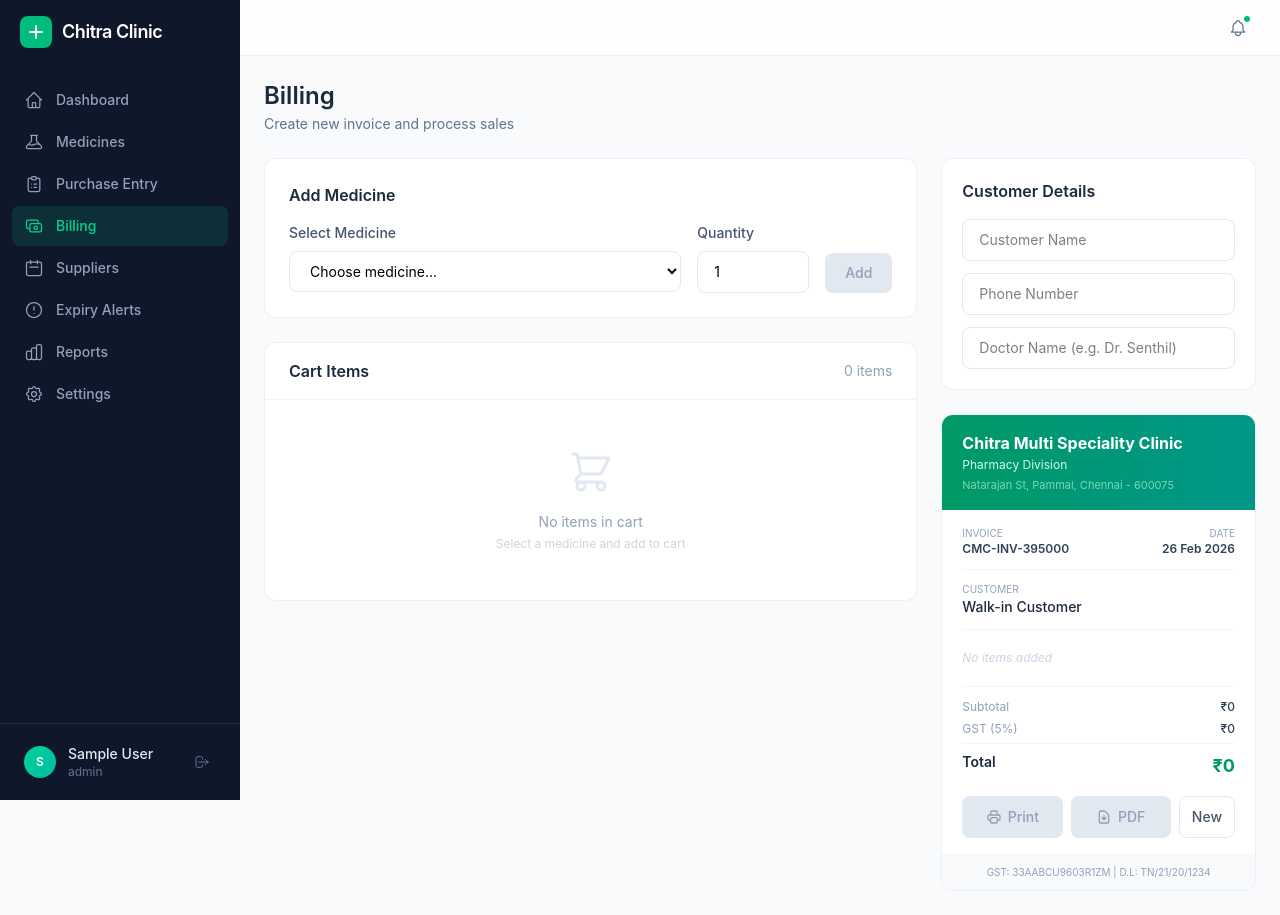
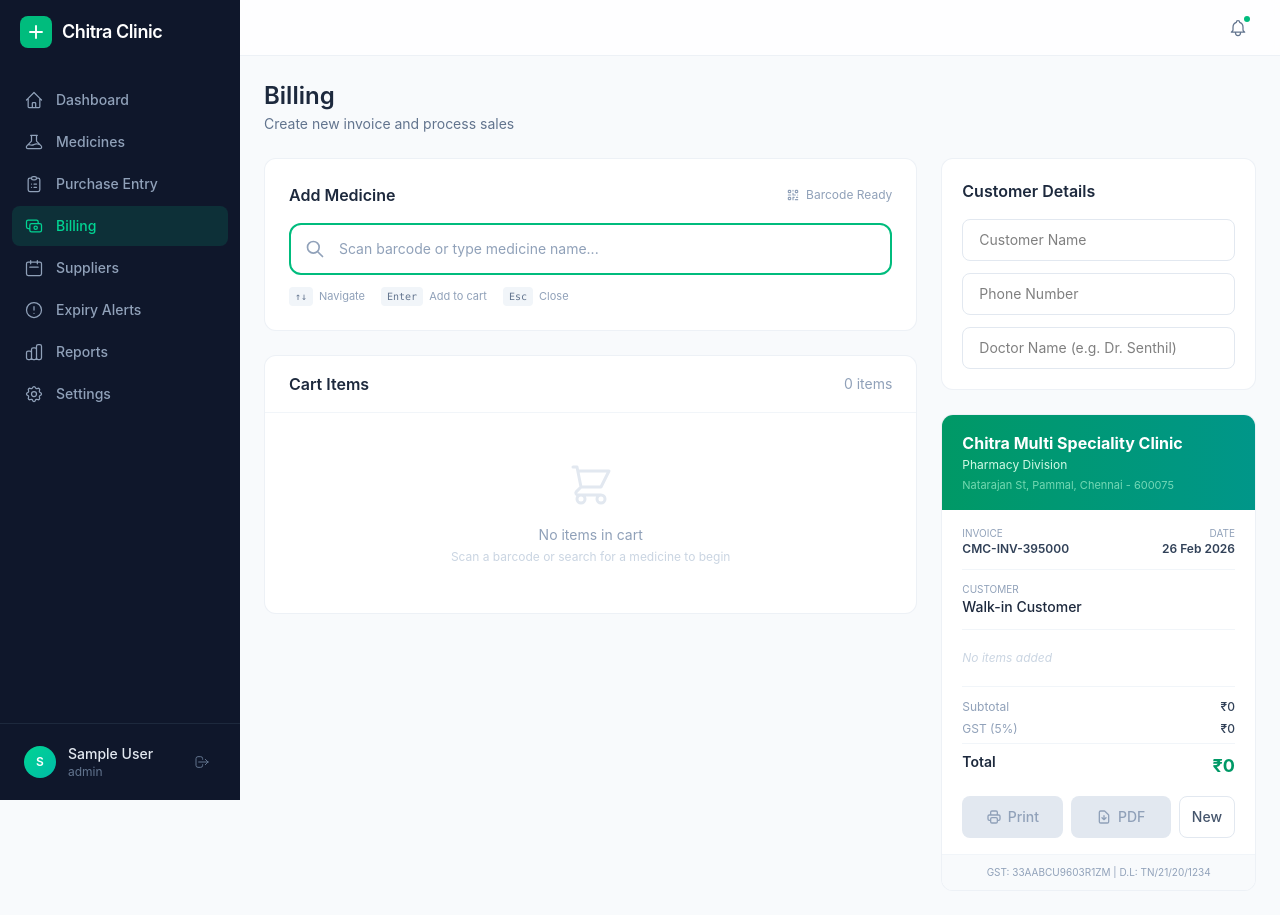
Before and after one commit to SKR-karthick/Pharmacy-inventory, a React (Vite) app: page /billing in a window 1280 px wide. Built offline with nearby package versions, Linux system fonts and the light colour scheme; sample sign-in values are in the browser's storage.

Commit message:
feat: POS-style searchable billing with barcode support

```diff
--- a/src/pages/Billing.jsx
+++ b/src/pages/Billing.jsx
@@ -1,45 +1,195 @@
-import { useState, useRef } from 'react'
+import { useState, useRef, useEffect } from 'react'
 import { useMedicines } from '../context/MedicinesContext'
+
+// --- Helper Functions ---
+function findMedicine(medicines, query) {
+  const q = query.toLowerCase().trim()
+  if (!q) return []
+  return medicines.filter(m =>
+    m.name.toLowerCase().includes(q) ||
+    (m.barcode && m.barcode.includes(q))
+  )
+}
+
+function findByBarcode(medicines, barcode) {
+  return medicines.find(m => m.barcode === barcode) || null
+}
+
+// --- Toast Component ---
+function BillingToast({ message, type, onClose }) {
+  useEffect(() => {
+    const t = setTimeout(onClose, 2500)
+    return () => clearTimeout(t)
+  }, [onClose])
+
+  const styles = {
+    success: 'bg-emerald-50 border-emerald-200 text-emerald-800',
+    error: 'bg-rose-50 border-rose-200 text-rose-800',
+    warning: 'bg-amber-50 border-amber-200 text-amber-800',
+  }
+  const icons = {
+    success: 'M9 12l2 2 4-4m6 2a9 9 0 11-18 0 9 9 0 0118 0z',
+    error: 'M10 14l2-2m0 0l2-2m-2 2l-2-2m2 2l2 2m7-2a9 9 0 11-18 0 9 9 0 0118 0z',
+    warning: 'M12 9v2m0 4h.01m-6.938 4h13.856c1.54 0 2.502-1.667 1.732-3L13.732 4c-.77-1.333-2.694-1.333-3.464 0L3.34 16c-.77 1.333.192 3 1.732 3z',
+  }
+
+  return (
+    <div className={`fixed top-6 right-6 z-50 flex items-center gap-2.5 px-4 py-3 rounded-xl shadow-lg border animate-slide-in ${styles[type] || styles.success}`}>
+      <svg className="w-5 h-5 flex-shrink-0" fill="none" stroke="currentColor" viewBox="0 0 24 24">
+        <path strokeLinecap="round" strokeLinejoin="round" strokeWidth={2} d={icons[type] || icons.success} />
+      </svg>
+      <span className="text-sm font-medium">{message}</span>
+    </div>
+  )
+}
 
 export default function Billing() {
   const { medicines } = useMedicines()
-  const medicinesList = medicines.map(m => ({ id: m.id, name: m.name, price: m.sellingPrice, stock: m.quantity }))
-  const [selectedMedicine, setSelectedMedicine] = useState('')
-  const [quantity, setQuantity] = useState(1)
+  const medicinesList = medicines.map(m => ({ id: m.id, name: m.name, barcode: m.barcode, price: m.sellingPrice, stock: m.quantity, category: m.category }))
+
+  // POS search state
+  const [searchInput, setSearchInput] = useState('')
+  const [suggestions, setSuggestions] = useState([])
+  const [highlightIndex, setHighlightIndex] = useState(-1)
+  const [showSuggestions, setShowSuggestions] = useState(false)
+  const searchRef = useRef(null)
+
+  // Cart & customer state
   const [cartItems, setCartItems] = useState([])
   const [customerName, setCustomerName] = useState('')
   const [customerPhone, setCustomerPhone] = useState('')
   const [doctorName, setDoctorName] = useState('')
   const invoiceRef = useRef(null)
 
-  const handleAddToCart = () => {
-    if (!selectedMedicine) return
+  // Toast state
+  const [toast, setToast] = useState(null)
+  const showToast = (message, type = 'success') => setToast({ message, type, key: Date.now() })
 
-    const medicine = medicinesList.find(m => m.id === parseInt(selectedMedicine))
+  // Auto-focus search on mount
+  useEffect(() => {
+    searchRef.current?.focus()
+  }, [])
+
+  // --- Search & Filter ---
+  const handleSearchChange = (e) => {
+    const value = e.target.value
+    setSearchInput(value)
+
+    if (value.trim().length > 0) {
+      const results = findMedicine(medicinesList, value)
+      setSuggestions(results)
+      setShowSuggestions(true)
+      setHighlightIndex(results.length > 0 ? 0 : -1)
+    } else {
+      setSuggestions([])
+      setShowSuggestions(false)
+      setHighlightIndex(-1)
+    }
+  }
+
+  // --- Add to Cart Logic ---
+  const addToCart = (medicine) => {
     if (!medicine) return
+
+    if (medicine.stock <= 0) {
+      showToast(`${medicine.name} — Out of stock!`, 'error')
+      clearAndRefocus()
+      return
+    }
 
     const existingItem = cartItems.find(item => item.id === medicine.id)
 
     if (existingItem) {
       setCartItems(cartItems.map(item =>
         item.id === medicine.id
-          ? { ...item, qty: item.qty + quantity, total: (item.qty + quantity) * item.price }
+          ? { ...item, qty: item.qty + 1, total: (item.qty + 1) * item.price }
           : item
       ))
+      showToast(`${medicine.name} — Qty increased to ${existingItem.qty + 1}`, 'success')
     } else {
       setCartItems([...cartItems, {
         id: medicine.id,
         name: medicine.name,
-        qty: quantity,
+        qty: 1,
         price: medicine.price,
-        total: quantity * medicine.price
+        total: medicine.price
       }])
+      showToast(`${medicine.name} — Added to cart ✓`, 'success')
     }
 
-    setSelectedMedicine('')
-    setQuantity(1)
+    clearAndRefocus()
   }
 
+  const clearAndRefocus = () => {
+    setSearchInput('')
+    setSuggestions([])
+    setShowSuggestions(false)
+    setHighlightIndex(-1)
+    setTimeout(() => searchRef.current?.focus(), 50)
+  }
+
+  // --- Barcode Scan Handler ---
+  const handleBarcodeScan = (input) => {
+    const barcode = input.trim()
+    const medicine = findByBarcode(medicinesList, barcode)
+
+    if (medicine) {
+      addToCart(medicine)
+    } else {
+      showToast(`Barcode "${barcode}" — Medicine not found`, 'error')
+      clearAndRefocus()
+    }
+  }
+
+  // --- Keyboard Navigation ---
+  const handleKeyDown = (e) => {
+    if (e.key === 'ArrowDown') {
+      e.preventDefault()
+      if (suggestions.length > 0) {
+        setHighlightIndex(prev => Math.min(prev + 1, suggestions.length - 1))
+      }
+    } else if (e.key === 'ArrowUp') {
+      e.preventDefault()
+      if (suggestions.length > 0) {
+        setHighlightIndex(prev => Math.max(prev - 1, 0))
+      }
+    } else if (e.key === 'Enter') {
+      e.preventDefault()
+      const value = searchInput.trim()
+
+      // Check if it looks like a barcode (long numeric string)
+      if (/^\d{8,}$/.test(value)) {
+        handleBarcodeScan(value)
+        return
+      }
+
+      // If a suggestion is highlighted, add it
+      if (highlightIndex >= 0 && suggestions[highlightIndex]) {
+        addToCart(suggestions[highlightIndex])
+        return
+      }
+
+      // If exactly one match, auto-add
+      if (suggestions.length === 1) {
+        addToCart(suggestions[0])
+        return
+      }
+
+      // If input matches a barcode exactly
+      if (value.length > 0) {
+        const barcodeMatch = findByBarcode(medicinesList, value)
+        if (barcodeMatch) {
+          addToCart(barcodeMatch)
+          return
+        }
+      }
+    } else if (e.key === 'Escape') {
+      setShowSuggestions(false)
+      setHighlightIndex(-1)
+    }
+  }
+
+  // --- Cart Operations ---
   const updateQuantity = (id, change) => {
     setCartItems(cartItems.map(item => {
       if (item.id === id) {
@@ -58,6 +208,7 @@ export default function Billing() {
   const gst = Math.round(subtotal * 0.05)
   const total = subtotal + gst
 
+  // --- Print ---
   const handlePrint = () => {
     const printWindow = window.open('', '_blank')
     printWindow.document.write(`
@@ -73,7 +224,6 @@ export default function Billing() {
           .header h2 { font-size: 14px; color: #475569; font-weight: 500; margin-top: 2px; }
           .header p { font-size: 11px; color: #64748b; margin-top: 4px; }
           .info-row { display: flex; justify-content: space-between; margin-bottom: 15px; }
-          .info-block { }
           .info-block p { margin-bottom: 3px; }
           .info-block .label { color: #64748b; font-size: 11px; }
           .info-block .value { font-weight: 600; }
@@ -157,7 +307,7 @@ export default function Billing() {
 
   const handleGenerateInvoice = () => {
     if (cartItems.length === 0) {
-      alert('Please add items to cart')
+      showToast('Please add items to cart first', 'warning')
       return
     }
     handlePrint()
@@ -168,10 +318,14 @@ export default function Billing() {
     setCustomerName('')
     setCustomerPhone('')
     setDoctorName('')
+    clearAndRefocus()
   }
 
   return (
     <div className="space-y-6">
+      {/* Toast */}
+      {toast && <BillingToast key={toast.key} message={toast.message} type={toast.type} onClose={() => setToast(null)} />}
+
       {/* Header */}
       <div>
         <h1 className="text-2xl font-semibold text-slate-800">Billing</h1>
@@ -179,46 +333,104 @@ export default function Billing() {
       </div>
 
       <div className="grid grid-cols-1 lg:grid-cols-3 gap-6">
-        {/* Left Column - Add Medicine & Cart */}
+        {/* Left Column - POS Search & Cart */}
         <div className="lg:col-span-2 space-y-6">
-          {/* Add Medicine Section */}
+          {/* POS Search Input */}
           <div className="bg-white rounded-xl p-6 border border-slate-200/60">
-            <h2 className="text-base font-semibold text-slate-800 mb-4">Add Medicine</h2>
-            <div className="flex gap-4">
-              <div className="flex-1">
-                <label className="block text-sm font-medium text-slate-600 mb-2">Select Medicine</label>
-                <select
-                  value={selectedMedicine}
-                  onChange={(e) => setSelectedMedicine(e.target.value)}
-                  className="w-full px-4 py-2.5 border border-slate-200 rounded-lg text-sm focus:outline-none focus:ring-2 focus:ring-emerald-500/20 focus:border-emerald-500 bg-white transition-all"
-                >
-                  <option value="">Choose medicine...</option>
-                  {medicinesList.map(med => (
-                    <option key={med.id} value={med.id}>
-                      {med.name} - ₹{med.price} (Stock: {med.stock})
-                    </option>
+            <div className="flex items-center justify-between mb-4">
+              <h2 className="text-base font-semibold text-slate-800">Add Medicine</h2>
+              <div className="flex items-center gap-1.5 text-xs text-slate-400">
+                <svg className="w-3.5 h-3.5" fill="none" stroke="currentColor" viewBox="0 0 24 24">
+                  <path strokeLinecap="round" strokeLinejoin="round" strokeWidth={2} d="M12 4v1m6 11h2m-6 0h-2v4m0-11v3m0 0h.01M12 12h4.01M16 20h4M4 12h4m12 0h.01M5 8h2a1 1 0 001-1V5a1 1 0 00-1-1H5a1 1 0 00-1 1v2a1 1 0 001 1zm12 0h2a1 1 0 001-1V5a1 1 0 00-1-1h-2a1 1 0 00-1 1v2a1 1 0 001 1zM5 20h2a1 1 0 001-1v-2a1 1 0 00-1-1H5a1 1 0 00-1 1v2a1 1 0 001 1z" />
+                </svg>
+                Barcode Ready
+              </div>
+            </div>
+
+            <div className="relative">
+              <div className="relative">
+                <svg className="w-5 h-5 text-slate-400 absolute left-4 top-1/2 -translate-y-1/2 pointer-events-none" fill="none" stroke="currentColor" viewBox="0 0 24 24">
+                  <path strokeLinecap="round" strokeLinejoin="round" strokeWidth={2} d="M21 21l-6-6m2-5a7 7 0 11-14 0 7 7 0 0114 0z" />
+                </svg>
+                <input
+                  ref={searchRef}
+                  type="text"
+                  value={searchInput}
+                  onChange={handleSearchChange}
+                  onKeyDown={handleKeyDown}
+                  onFocus={() => { if (searchInput.trim()) setShowSuggestions(true) }}
+                  onBlur={() => setTimeout(() => setShowSuggestions(false), 200)}
+                  placeholder="Scan barcode or type medicine name..."
+                  autoComplete="off"
+                  className="w-full pl-12 pr-4 py-3.5 bg-slate-50 border-2 border-slate-200 rounded-xl text-sm font-medium placeholder:text-slate-400 placeholder:font-normal focus:outline-none focus:ring-0 focus:border-emerald-500 focus:bg-white transition-all"
+                />
+                {searchInput && (
+                  <button
+                    onClick={clearAndRefocus}
+                    className="absolute right-4 top-1/2 -translate-y-1/2 text-slate-300 hover:text-slate-500 transition-colors"
+                  >
+                    <svg className="w-4 h-4" fill="none" stroke="currentColor" viewBox="0 0 24 24">
+                      <path strokeLinecap="round" strokeLinejoin="round" strokeWidth={2} d="M6 18L18 6M6 6l12 12" />
+                    </svg>
+                  </button>
+                )}
+              </div>
+
+              {/* Autocomplete Suggestions Dropdown */}
+              {showSuggestions && suggestions.length > 0 && (
+                <div className="absolute top-full left-0 right-0 mt-1 bg-white rounded-xl border border-slate-200 shadow-xl shadow-slate-200/50 z-30 max-h-[280px] overflow-y-auto">
+                  {suggestions.map((med, index) => (
+                    <button
+                      key={med.id}
+                      onMouseDown={(e) => { e.preventDefault(); addToCart(med) }}
+                      onMouseEnter={() => setHighlightIndex(index)}
+                      className={`w-full px-4 py-3 flex items-center justify-between text-left transition-colors ${index === highlightIndex ? 'bg-emerald-50' : 'hover:bg-slate-50'
+                        } ${index === 0 ? 'rounded-t-xl' : ''} ${index === suggestions.length - 1 ? 'rounded-b-xl' : 'border-b border-slate-50'}`}
+                    >
+                      <div className="flex items-center gap-3">
+                        <div className={`w-8 h-8 rounded-lg flex items-center justify-center text-xs font-bold ${index === highlightIndex ? 'bg-emerald-100 text-emerald-700' : 'bg-slate-100 text-slate-500'
+                          }`}>
+                          {med.name.charAt(0)}
+                        </div>
+                        <div>
+                          <p className={`text-sm font-medium ${index === highlightIndex ? 'text-emerald-800' : 'text-slate-800'}`}>{med.name}</p>
+                          <p className="text-[11px] text-slate-400">{med.category} • {med.barcode}</p>
+                        </div>
+                      </div>
+                      <div className="text-right">
+                        <p className="text-sm font-semibold text-slate-800">₹{med.price}</p>
+                        <p className={`text-[11px] font-medium ${med.stock <= 10 ? 'text-amber-500' : 'text-emerald-500'}`}>
+                          Stock: {med.stock}
+                        </p>
+                      </div>
+                    </button>
                   ))}
-                </select>
-              </div>
-              <div className="w-28">
-                <label className="block text-sm font-medium text-slate-600 mb-2">Quantity</label>
-                <input
-                  type="number"
-                  min="1"
-                  value={quantity}
-                  onChange={(e) => setQuantity(Math.max(1, parseInt(e.target.value) || 1))}
-                  className="w-full px-4 py-2.5 border border-slate-200 rounded-lg text-sm focus:outline-none focus:ring-2 focus:ring-emerald-500/20 focus:border-emerald-500 transition-all"
-                />
-              </div>
-              <div className="flex items-end">
-                <button
-                  onClick={handleAddToCart}
-                  disabled={!selectedMedicine}
-                  className="px-5 py-2.5 bg-emerald-500 text-white text-sm font-medium rounded-lg hover:bg-emerald-600 transition-colors disabled:bg-slate-200 disabled:text-slate-400 disabled:cursor-not-allowed"
-                >
-                  Add
-                </button>
-              </div>
+                </div>
+              )}
+
+              {/* No results */}
+              {showSuggestions && searchInput.trim() && suggestions.length === 0 && (
+                <div className="absolute top-full left-0 right-0 mt-1 bg-white rounded-xl border border-slate-200 shadow-xl shadow-slate-200/50 z-30 px-4 py-6 text-center">
+                  <svg className="w-8 h-8 text-slate-200 mx-auto mb-2" fill="none" stroke="currentColor" viewBox="0 0 24 24">
+                    <path strokeLinecap="round" strokeLinejoin="round" strokeWidth={1.5} d="M9.172 16.172a4 4 0 015.656 0M9 10h.01M15 10h.01M12 12h.01M21 12a9 9 0 11-18 0 9 9 0 0118 0z" />
+                  </svg>
+                  <p className="text-sm text-slate-400">No medicine found for "{searchInput}"</p>
+                  <p className="text-xs text-slate-300 mt-0.5">Try a different name or scan barcode</p>
+                </div>
+              )}
+            </div>
+
+            {/* Shortcut hints */}
+            <div className="flex items-center gap-4 mt-3">
+              <span className="flex items-center gap-1.5 text-[11px] text-slate-400">
+                <kbd className="px-1.5 py-0.5 bg-slate-100 rounded text-[10px] font-mono font-medium text-slate-500">↑↓</kbd> Navigate
+              </span>
+              <span className="flex items-center gap-1.5 text-[11px] text-slate-400">
+                <kbd className="px-1.5 py-0.5 bg-slate-100 rounded text-[10px] font-mono font-medium text-slate-500">Enter</kbd> Add to cart
+              </span>
+              <span className="flex items-center gap-1.5 text-[11px] text-slate-400">
+                <kbd className="px-1.5 py-0.5 bg-slate-100 rounded text-[10px] font-mono font-medium text-slate-500">Esc</kbd> Close
+              </span>
             </div>
           </div>
 
@@ -234,7 +446,7 @@ export default function Billing() {
                   <path strokeLinecap="round" strokeLinejoin="round" strokeWidth={1.5} d="M3 3h2l.4 2M7 13h10l4-8H5.4M7 13L5.4 5M7 13l-2.293 2.293c-.63.63-.184 1.707.707 1.707H17m0 0a2 2 0 100 4 2 2 0 000-4zm-8 2a2 2 0 11-4 0 2 2 0 014 0z" />
                 </svg>
                 <p className="text-slate-400 text-sm">No items in cart</p>
-                <p className="text-xs text-slate-300 mt-1">Select a medicine and add to cart</p>
+                <p className="text-xs text-slate-300 mt-1">Scan a barcode or search for a medicine to begin</p>
               </div>
             ) : (
               <table className="w-full">
@@ -386,7 +598,7 @@ export default function Billing() {
                 </button>
                 <button
                   onClick={() => {
-                    if (cartItems.length === 0) { alert('Please add items to cart'); return }
+                    if (cartItems.length === 0) { showToast('Please add items to cart first', 'warning'); return }
                     handlePrint()
                   }}
                   disabled={cartItems.length === 0}
```
